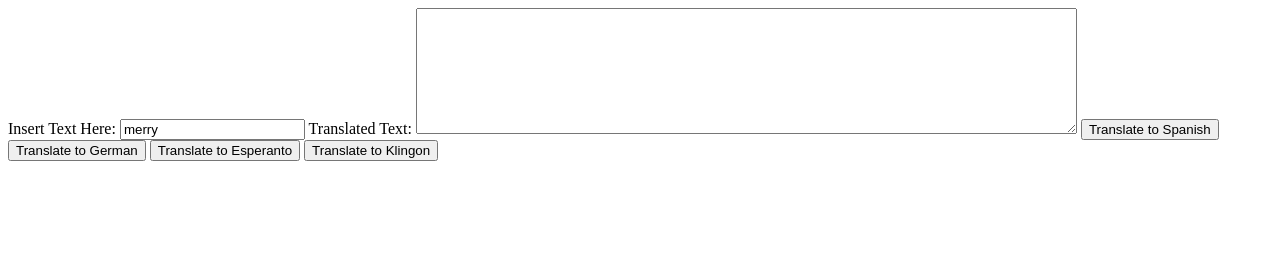
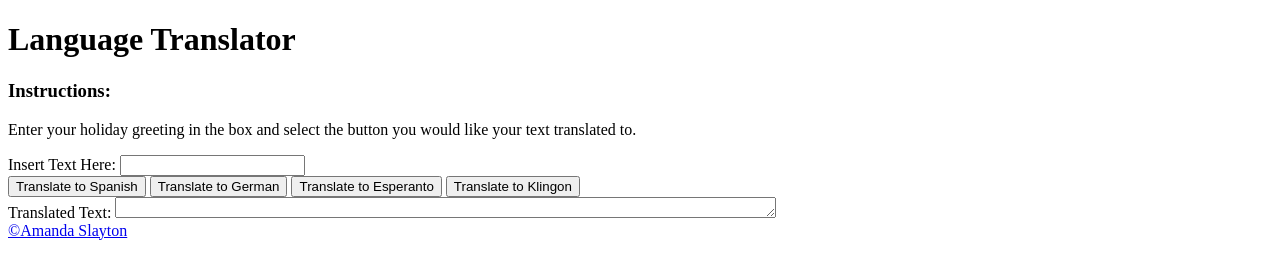
Before and after one commit to ASlayton/Holiday-Translator, a plain HTML site: page index.html in a window 1280 px wide. Drawn offline with Linux system fonts and the light colour scheme.

Commit message:
add structure to html

```diff
--- a/index.html
+++ b/index.html
@@ -5,14 +5,34 @@
     <title>Language Translator</title>
   </head>
   <body>
-    <label for="translateMe">Insert Text Here:</label>
-    <input type="text" name="translateMe" value="merry" id="userInputText">
-    <label for="translatedText">Translated Text:</label>
-    <textarea name="translatedText" rows="8" cols="80" id="translatedText"></textarea>
-    <button type="button" name="spanishButton" id="spanishButton" onClick ="translatePhrase(languageObject,'button1')">Translate to Spanish</button>
-    <button type="button" name="germanButton" id="germanButton" onClick ="translatePhrase(languageObject,'button2')">Translate to German</button>
-    <button type="button" name="esperantoButton"  id="esperantoButton" onClick ="translatePhrase(languageObject,'button3')">Translate to Esperanto</button>
-    <button type="button" name="klingonButton" id="klingonButton" onClick ="translatePhrase(languageObject,'button4')">Translate to Klingon</button>
+    <header>
+      <h1>Language Translator</h1>
+    </header>
+    <section>
+      <h3>Instructions:</h3>
+      <p>Enter your holiday greeting in the box and select the button you would like your text translated to.</p>
+    </section>
+    <section>
+      <div>
+        <label for="translateMe">Insert Text Here:</label>
+        <input type="text" name="translateMe" value="" id="userInputText">
+      </div>
+      <div>
+          <button type="button" name="spanishButton" id="spanishButton" onClick ="translatePhrase(languageObject,'button1')" class="language-button">Translate to Spanish</button>
+          <button type="button" name="germanButton" id="germanButton" onClick ="translatePhrase(languageObject,'button2')" class="language-button">Translate to German</button>
+          <button type="button" name="esperantoButton"  id="esperantoButton" onClick ="translatePhrase(languageObject,'button3')" class="language-button">Translate to Esperanto</button>
+          <button type="button" name="klingonButton" id="klingonButton" onClick ="translatePhrase(languageObject,'button4')" class="language-button">Translate to Klingon</button>
+      </div>
+      <div>
+        <label for="translatedText">Translated Text:</label>
+        <textarea name="translatedText" rows="1" cols="80" id="translatedText"></textarea>
+      </div>
+    </section>
+
+    <footer>
+      <a href="https://github.com/ASlayton">&copy;Amanda Slayton</a>
+    </footer>
+
     <script type="text/javascript" src="main.js"></script>
   </body>
 </html>
--- a/main.js
+++ b/main.js
@@ -31,7 +31,9 @@ var languageObject =
   love:      ["amor", "liebe", "amo", "parmaq"],
   let:       ["dejar", "lassen", "lasu", "yInISQo\'"],
   it:	       ["eso", "es", "gi", "\'oH"],
-  snow:      ["nieve", "schnee", "nego", "peD"]
+  snow:      ["nieve", "schnee", "nego", "peD"],
+  we:        ["nosotros", "wir", "ni", "maH"],
+  a:         ["un", "ein", "a", "."]
 };
 
 //SIMPLE WRITE TO DOM FUNCTION
```
